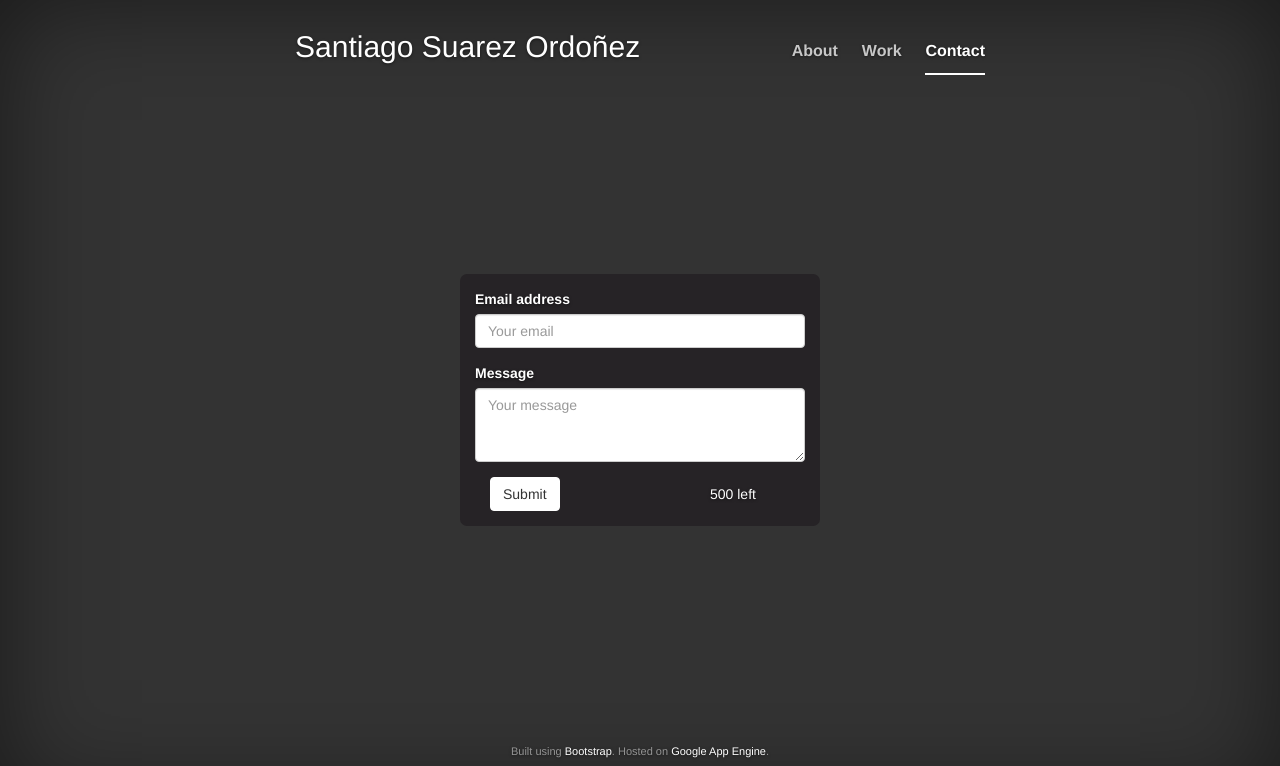
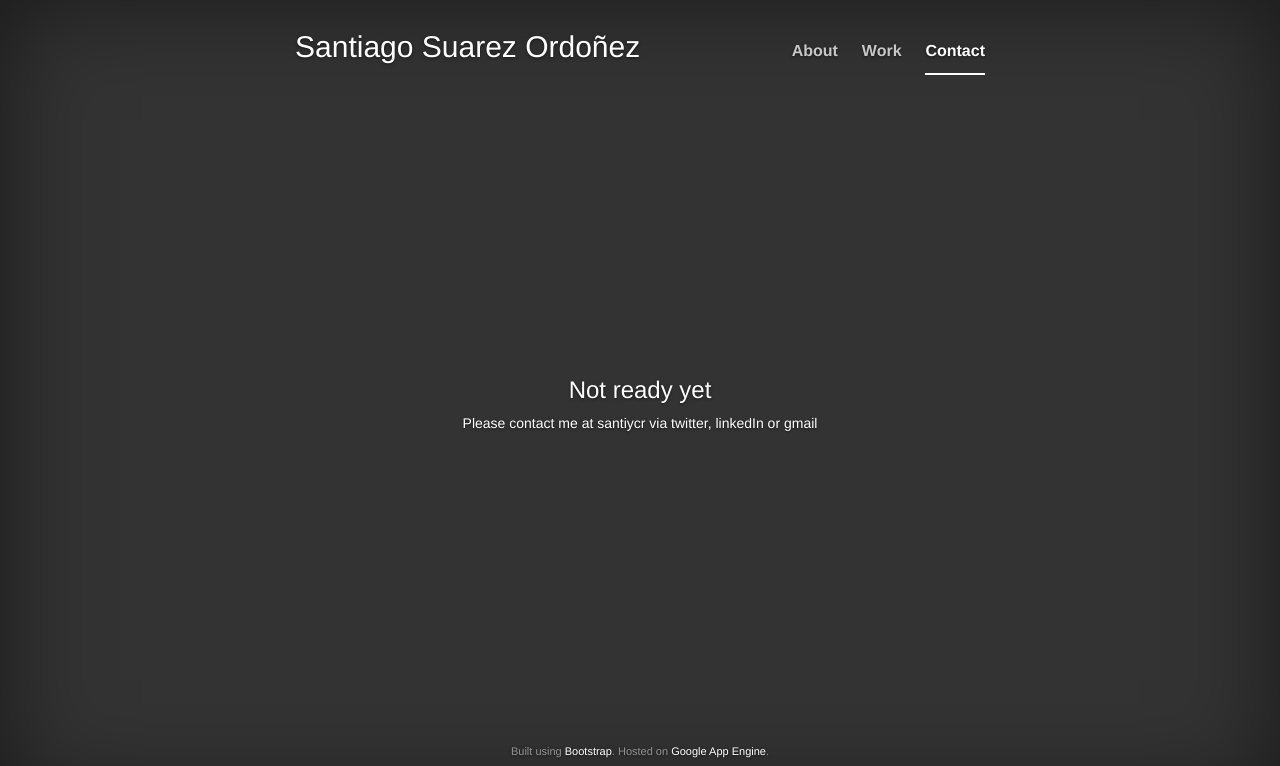
Before and after one commit to santiycr/the-old-santi.io, a Flask app: page /contact in a window 1280 px wide. Shown: the top 766 px of the page. Run offline with Flask 2, Linux system fonts and the light colour scheme; some libraries are stand-ins or nearby versions.

Commit message:
contact isn't ready yet

```diff
--- a/templates/contact.html
+++ b/templates/contact.html
@@ -11,26 +11,28 @@
 {% endblock %}
 
 {% block content %}
-  <div class="inner cover">
-  <form role="form">
-    <div class="form-group">
-      <label for="inputEmail">Email address</label>
-      <input type="email" class="form-control" id="inputEmail" placeholder="Your email">
-    </div>
-    <div class="form-group">
-      <label for="inputMessage">Message</label>
-      <textarea class="form-control" id="inputMessage" placeholder="Your message" rows=3></textarea>
-    </div>
-    <div class="form-group">
-      <div class="col-sm-8">
-        <button type="submit" class="btn btn-default" id="submit">Submit</button>
-      </div>
-      <div class="col-sm-4">
-        <p id="charCount" class="form-control-static"></p>
-      </div>
-    </div>
-  </form>
-  </div>
+<h3>Not ready yet</h3>
+<p>Please contact me at santiycr via twitter, linkedIn or gmail</p>
+  <!-- <div class="inner cover"> -->
+  <!-- <form role="form"> -->
+  <!--   <div class="form-group"> -->
+  <!--     <label for="inputEmail">Email address</label> -->
+  <!--     <input type="email" class="form-control" id="inputEmail" placeholder="Your email"> -->
+  <!--   </div> -->
+  <!--   <div class="form-group"> -->
+  <!--     <label for="inputMessage">Message</label> -->
+  <!--     <textarea class="form-control" id="inputMessage" placeholder="Your message" rows=3></textarea> -->
+  <!--   </div> -->
+  <!--   <div class="form-group"> -->
+  <!--     <div class="col-sm-8"> -->
+  <!--       <button type="submit" class="btn btn-default" id="submit">Submit</button> -->
+  <!--     </div> -->
+  <!--     <div class="col-sm-4"> -->
+  <!--       <p id="charCount" class="form-control-static"></p> -->
+  <!--     </div> -->
+  <!--   </div> -->
+  <!-- </form> -->
+  <!-- </div> -->
   <script>
 function inform(message) {
   alert(message);
```
